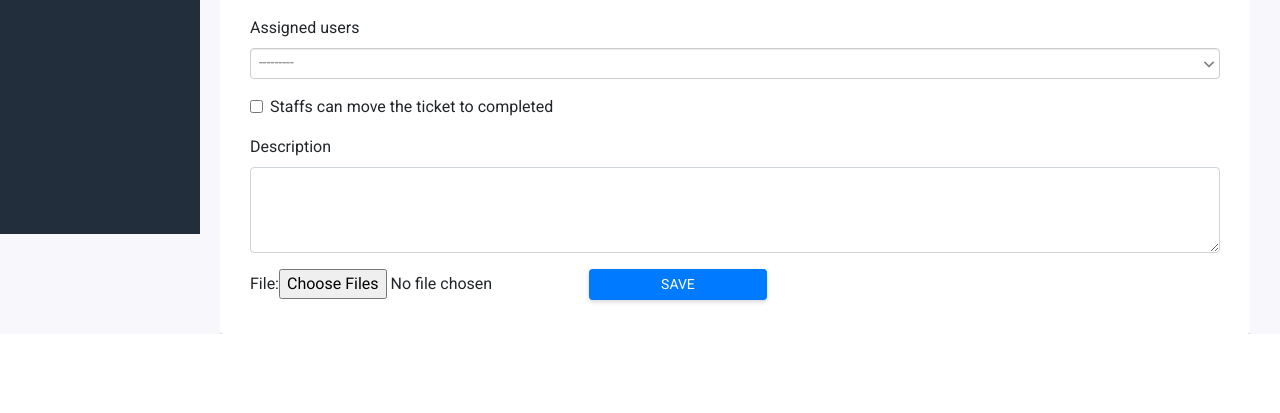
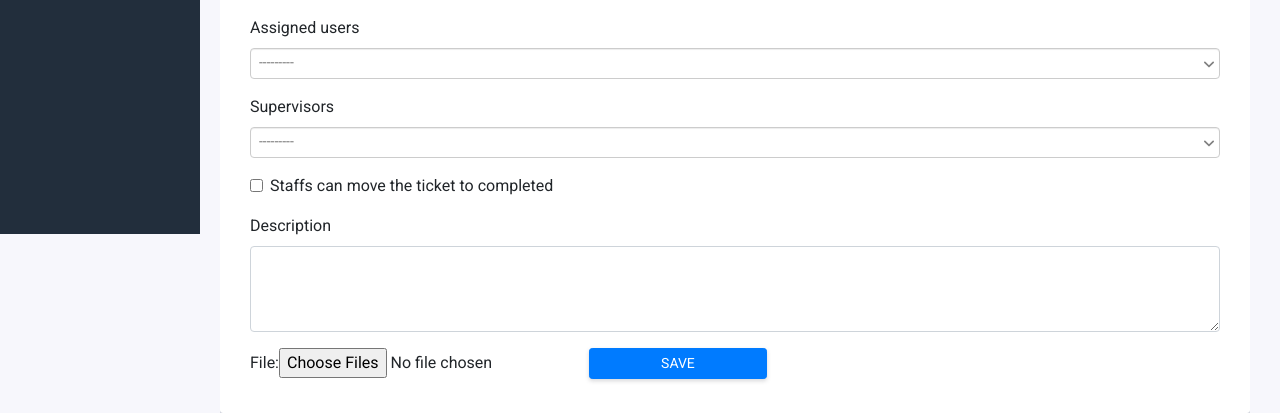
Before and after one commit to utsavstha/TicketSystem, a Django app: page /create_ticket/ in a window 1280 px wide. Shown: the part 566-979 px from the top of the page. Before the commit the page ends 900 px from the top, so only its background shows below. Run offline with Django 3.2, Linux system fonts and the light colour scheme; a user stored in the database is signed in; data comes from the database, SQL or seed files in the repository; both versions use the stored data as it was after the commit; some libraries are stand-ins or nearby versions.

Commit message:
added ticket supervisor

```diff
--- a/static/js/multi-selector.js
+++ b/static/js/multi-selector.js
@@ -5,6 +5,9 @@
 
 var selectedAccounts = []
 var filteredAccounts = []
+
+var selectedSupervisors = []
+var filteredSupervisors = []
 
 var selectedPriorities = []
 var filteredPriorities = []
@@ -15,6 +18,8 @@
 var groups_select = undefined
 var boards_select = undefined
 var users_select = undefined
+var supervisors_select = undefined
+
 var priority_select = undefined
 var classification_select = undefined
 
@@ -28,8 +33,10 @@
 if (ticket) {
     document.getElementById("staff_complete").checked = ticket.fields.can_staff_complete;
     selectedGroups = ticket.fields.assigned_group;
+    selectedSupervisors = ticket.fields.ticket_supervisors;
+
     selectedBoards = ticket.fields.board;
-    console.log("boards", selectedBoards);
+    console.log("selectedSupervisors", selectedSupervisors);
     selectedAccounts = ticket.fields.assigned_user;
     selectedPriorities = ticket.fields.priority;
     selectedClassifications = ticket.fields.classification;
@@ -40,6 +47,7 @@
 // addPriorities();
 
 filteredAccounts = allAccounts
+filteredSupervisors = allAccounts
 // Initialize function, create initial tokens with itens that are already selected by the user
 function init(element) {
     // Create div that wroaps all the elements inside (select, elements selected, search div) to put select inside
@@ -88,6 +96,8 @@
         priority_select = element;
     } else if (element.id == "classification") {
         classification_select = element;
+    } else if (element.id == "supervisors") {
+        supervisors_select = element;
     }
     console.log("element", element);
     createInitialTokens(element);
@@ -197,6 +207,13 @@
                 }
             }
         } else if (parent == "assigned-users") {
+            for (let i = 0; i < allAccounts.length; i++) {
+                if (allAccounts[i].pk == target) {
+                    token_span.innerText = allAccounts[i].fields.email;
+                    id = allAccounts[i].pk
+                }
+            }
+        } else if (parent == "supervisors") {
             for (let i = 0; i < allAccounts.length; i++) {
                 if (allAccounts[i].pk == target) {
                     token_span.innerText = allAccounts[i].fields.email;
@@ -345,6 +362,8 @@
         filterClassifications()
     } else if (e.target.parentNode.id == "assigned-users") {
         selectedAccounts.push(e.target.id);
+    } else if (e.target.parentNode.id == "supervisors") {
+        selectedSupervisors.push(e.target.id);
     }
     // else if (e.target.parentNode.id == "priority") {
     //     selectedPriorities.push(e.target.id);
@@ -410,6 +429,9 @@
     } else if (select.id == "assigned-users") {
         all_options = filteredAccounts.map(el => [el.fields.email, el.pk.toString()])
         options_selected = selectedAccounts
+    } else if (select.id == "supervisors") {
+        all_options = filteredSupervisors.map(el => [el.fields.email, el.pk.toString()])
+        options_selected = selectedSupervisors
     }
 
     // const options_selected = Array.from(
@@ -522,6 +544,12 @@
                 delete selectedAccounts[i];
             }
         }
+    } else if (select.id == "supervisors") {
+        for (let i = 0; i < selectedSupervisors.length; i++) {
+            if (selectedSupervisors[i] == e.target.id) {
+                delete selectedSupervisors[i];
+            }
+        }
     }
 
     // else if (select.id == "priority") {
@@ -628,6 +656,8 @@
     data.append('priority', priority.value);
     data.append('classification', classification.value);
     data.append('users', selectedAccounts);
+    data.append('supervisors', selectedSupervisors);
+
     data.append('staff_complete', staff_complete.checked);
     for (let i = 0; i < files.length; i++) {
         data.append(`files[${i}]`, files[i], files[i].name);
--- a/templates/ticket_item.html
+++ b/templates/ticket_item.html
@@ -39,7 +39,7 @@
 
     </div>
     <div class="d-xl-flex justify-content-between mt-3">
-        <a href="{% url 'claim_ticket' ticket.id %}" style="z-index: 2;">
+        <a href="{% url 'claim_ticket' ticket.id %}" style="z-index: 5;">
             <div class="d-none d-sm-inline-block btn-sm btn-success shadow-sm ">
                 <span class="align-middle">Claim</span>
 
@@ -47,7 +47,7 @@
         </a>
         <a>
             <button type="button" class="btn btn-sm btn-primary" data-toggle="modal"
-                data-target="#attachment{{ticket.id}}">
+                data-target="#attachment{{ticket.id}}" style="z-index: 5;">
                 <span class="align-middle"> <i class="fas fa-paperclip">
                     </i></span>
             </button>
@@ -61,7 +61,7 @@
         </a>
 
         {% if request.user.is_superuser %}
-        <a href="{% url 'update_ticket' ticket.id %}" style="z-index: 2;">
+        <a href="{% url 'update_ticket' ticket.id %}" style="z-index: 5;">
             <div class="d-none d-sm-inline-block btn-sm btn-warning shadow-sm ">
                 <span class="align-middle"><i class="far fa-edit"></i></span>
 
--- a/ticket/templates/ticket/ticket_form.html
+++ b/ticket/templates/ticket/ticket_form.html
@@ -77,6 +77,15 @@
                                     </select>
 
                                 </div>
+                                <div class="form-group">
+                                    <label for="supervisors">Supervisors</label>
+                                    <select multiple data-multi-select-plugin id="supervisors" name="supervisors">
+                                        {% for account in accounts %}
+                                        <option id="{{account.id}}" value="{{account.email}}">{{account.email}}</option>
+                                        {% endfor %}
+                                    </select>
+
+                                </div>
                                 <div class="form-check">
                                     <input class="form-check-input" type="checkbox" value="" id="staff_complete"
                                         name="staff_complete">
--- a/ticket/views.py
+++ b/ticket/views.py
@@ -30,12 +30,16 @@
         classification = request.POST.get('classification')
         staff_complete = request.POST.get('staff_complete')
         users = request.POST.get('users')
+        supervisors = request.POST.get('supervisors')
+
         files = [request.FILES.get('files[%d]' % i)
                  for i in range(0, len(request.FILES))]
         staff = True if staff_complete == 'true' else False
         groups = groups.split(",") if "," in groups else groups
         boards = boards.split(",") if "," in boards else boards
         users = users.split(",") if "," in users else users
+        supervisors = supervisors.split(
+            ",") if "," in supervisors else supervisors
         classification_instance = Classification.objects.get(
             pk=classification)
 
@@ -45,15 +49,19 @@
                         priority=priority_instance, classification=classification_instance,
                         can_staff_complete=staff)
         ticket.save()
-        print(groups)
-        group_instance = Group.objects.filter(pk__in=groups)
-        board_instance = Board.objects.filter(pk__in=boards)
+        group_instance = Group.objects.filter(pk__in=filter(len, groups))
+        board_instance = Board.objects.filter(pk__in=filter(len, boards))
         ticket.assigned_group.set(group_instance)
         ticket.board.set(board_instance)
 
         if len(users) > 0:
-            user_instance = Account.objects.filter(pk__in=users)
+            user_instance = Account.objects.filter(pk__in=filter(len, users))
             ticket.assigned_user.set(user_instance)
+
+        if len(supervisors) > 0:
+            supervisor_instance = Account.objects.filter(
+                pk__in=filter(len, supervisors))
+            ticket.ticket_supervisors.set(supervisor_instance)
 
         ticket.save()
 
@@ -88,6 +96,7 @@
 @login_required(login_url='/login')
 def ticket_info(request, pk):
     ticket = Ticket.objects.get(id=pk)
+    print(ticket.ticket_supervisors.all())
     logs = TicketLog.objects.filter(ticket_id=pk).order_by('-timestamp')
     attachments = TicketAttachment.objects.filter(ticket=ticket)
     comments = TicketComment.objects.filter(ticket=ticket, parent=None)
@@ -135,12 +144,15 @@
         classification = request.POST.get('classification')
         staff_complete = request.POST.get('staff_complete')
         users = request.POST.get('users')
+        supervisors = request.POST.get('supervisors')
         files = [request.FILES.get('files[%d]' % i)
                  for i in range(0, len(request.FILES))]
         staff = True if staff_complete == 'true' else False
         groups = groups.split(",") if "," in groups else groups
         boards = boards.split(",") if "," in boards else boards
         users = users.split(",") if "," in users else users
+        supervisors = supervisors.split(
+            ",") if "," in supervisors else supervisors
 
         classification_instance = Classification.objects.get(
             pk=classification)
@@ -167,6 +179,13 @@
             ticket.assigned_user.set(user_instance)
         else:
             ticket.assigned_user.clear()
+
+        if len(supervisors) > 0:
+            supervisor_instance = Account.objects.filter(
+                pk__in=filter(len, supervisors))
+            ticket.ticket_supervisors.set(supervisor_instance)
+        else:
+            ticket.ticket_supervisors.clear()
 
         ticket.save()
 
@@ -251,8 +270,13 @@
     return JsonResponse({"status": True})
 
 
-def check_supervisor(user, boards, groups):
+def check_supervisor(user, boards, groups, ticket_supervisors):
+    for ticket_supevisor in ticket_supervisors:
+        if str(user) == str(ticket_supevisor):
+            return True
+
     board_supervisors = []
+
     for board in boards:
         board_supervisors += get_all_supervisors_for_board(board)
 
@@ -285,16 +309,21 @@
     ticket = Ticket.objects.get(id=ticketId)
     assigned_boards = ticket.board.all()
     assigned_groups = ticket.assigned_group.all()
+    ticket_supervisors = list(
+        ticket.ticket_supervisors.all().values_list('email', flat=True))
 
     if user.is_superuser or user.is_admin:
         return True
-    elif check_supervisor(user, assigned_boards, assigned_groups):
+    elif check_supervisor(user, assigned_boards, assigned_groups, ticket_supervisors):
         print("supervisor")
         return True
     else:
         # assigned_users = list(ticket.assigned_user.all().values_list('email', flat=True)))
         if int(state) == 3:
-            return False
+            if ticket.can_staff_complete:
+                return True
+            else:
+                return False
         if isAssigned(user, ticket.assigned_user.all().values_list('email', flat=True)):
             print("assigned")
             return True
```
Also changed, not shown: ticket/templates/ticket/ticket_info.html (+7 -0 lines), ticket/templates/ticket/ticket_update_form.html (+11 -0 lines), core/migrations/0008_auto_20210926_0649.py (added), db.sqlite3.
